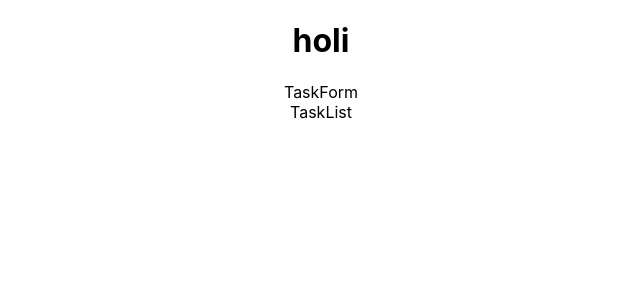
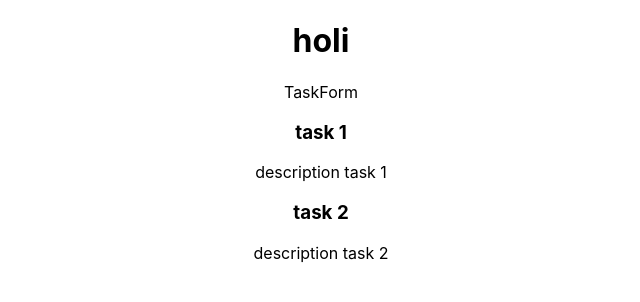
Before and after one commit to juf468/Mi-Trello, a React (Create React App) app: page / in a window 1280 px wide. Shown: the top 302 px of the page, without its empty margins (319-959 px from the left). Built offline with nearby package versions, Linux system fonts and the light colour scheme.

Commit message:
rendering of the tasks

```diff
--- a/src/App.js
+++ b/src/App.js
@@ -1,12 +1,10 @@
 
 import './App.css';
-import { useSelector } from "react-redux";
 import TaskForm from './components/TaskForm';
 import TaskList from './components/TaskList';
 
 function App() {
-  const tasksState = useSelector(state => state.tasks)
-  console.log(tasksState)
+
   return (
     <div className="App">
     <h1> holi</h1>
--- a/src/components/TaskForm.js
+++ b/src/components/TaskForm.js
@@ -1,4 +1,7 @@
+
+
 const TaskForm = ( )=>{
+
 return (
     <div>
         TaskForm
--- a/src/components/TaskList.js
+++ b/src/components/TaskList.js
@@ -1,7 +1,18 @@
+import { useSelector } from "react-redux"
+
+
+//RENDERIZA LOS DATOS
 const TaskList = () =>{
+   const tasks = useSelector (state => state.tasks)
+   console.log ('task', tasks)
     return (
         <div>
-            TaskList
+            {tasks.map(task => (
+                <div>
+                    <h3> {task.title}</h3>
+                    <p> {task.description }</p>
+                </div>
+                ))}
         </div>
     )
 }
--- a/src/feactures/task/taskSlice.js
+++ b/src/feactures/task/taskSlice.js
@@ -1,8 +1,23 @@
 import { createSlice } from "@reduxjs/toolkit";
+
+const initialState = [
+    {
+        id:'1',
+        title: 'task 1',
+        description :'description task 1',
+        complete: false
+    },
+    {
+        id:'2',
+        title: 'task 2',
+        description :'description task 2',
+        complete: false
+    }
+]
 
  export const tasksSlice = createSlice({
     name: 'tasks',
-    initialState:[],
+    initialState,
     reducers:{
 
     }
```
Also changed, not shown: 1 other file (tests, documents, lock files or other folders).
